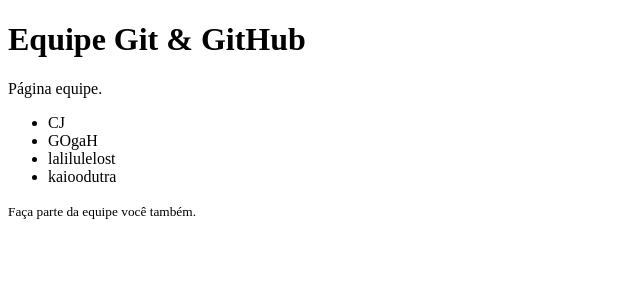
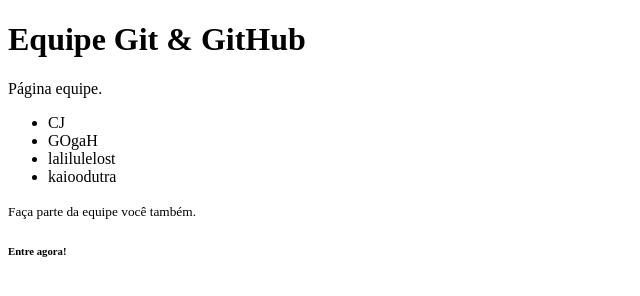
Before and after one commit to kaioodutra/git, a plain HTML site: page equipe.html in a window 1280 px wide. Shown: the full height of the page, 0-640 px from the left. Drawn offline with Linux system fonts and the light colour scheme.

Commit message:
Nova Feature na equipe.html

```diff
--- a/equipe.html
+++ b/equipe.html
@@ -15,5 +15,6 @@
       <li>kaioodutra</li>
     </ul>
     <small>Faça parte da equipe você também.</small>
+    <h6>Entre agora!</h6>
   </body>
 </html>
```
